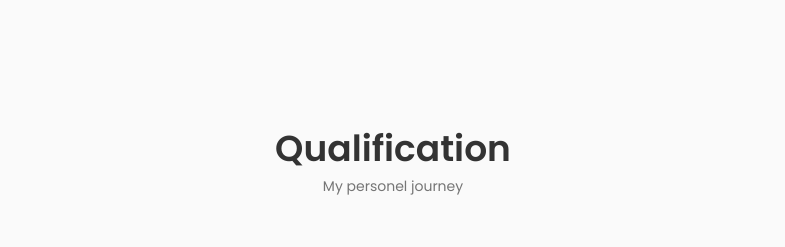
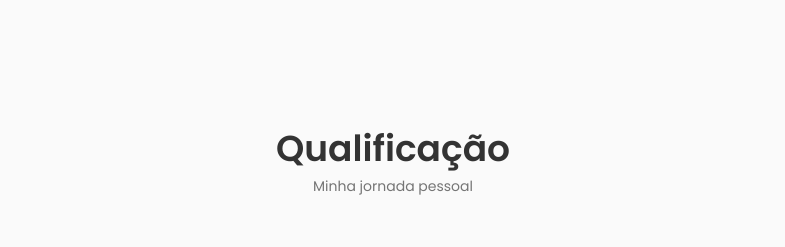
Before and after one commit to Levi-Valverde/portfolio, a React (Vite) app: page / in a window 1280 px wide. Shown: the part 1840-2087 px from the top of the page, without its empty margins (247-1032 px from the left). Built offline with nearby package versions, Linux system fonts and the light colour scheme.

Commit message:
Update Qualification.jsx

```diff
--- a/src/components/Qualification/Qualification.jsx
+++ b/src/components/Qualification/Qualification.jsx
@@ -10,8 +10,8 @@ export function Qualification() {
 
   return (
     <section className="qualification section" id="qualification">
-      <h2 className="section__title">Qualification</h2>
-      <span className="section__subtitle">My personel journey</span>
+      <h2 className="section__title">Qualificação</h2>
+      <span className="section__subtitle">Minha jornada pessoal</span>
 
       <div className="qualification__container container">
         <div className="qualification__tabs">
```
